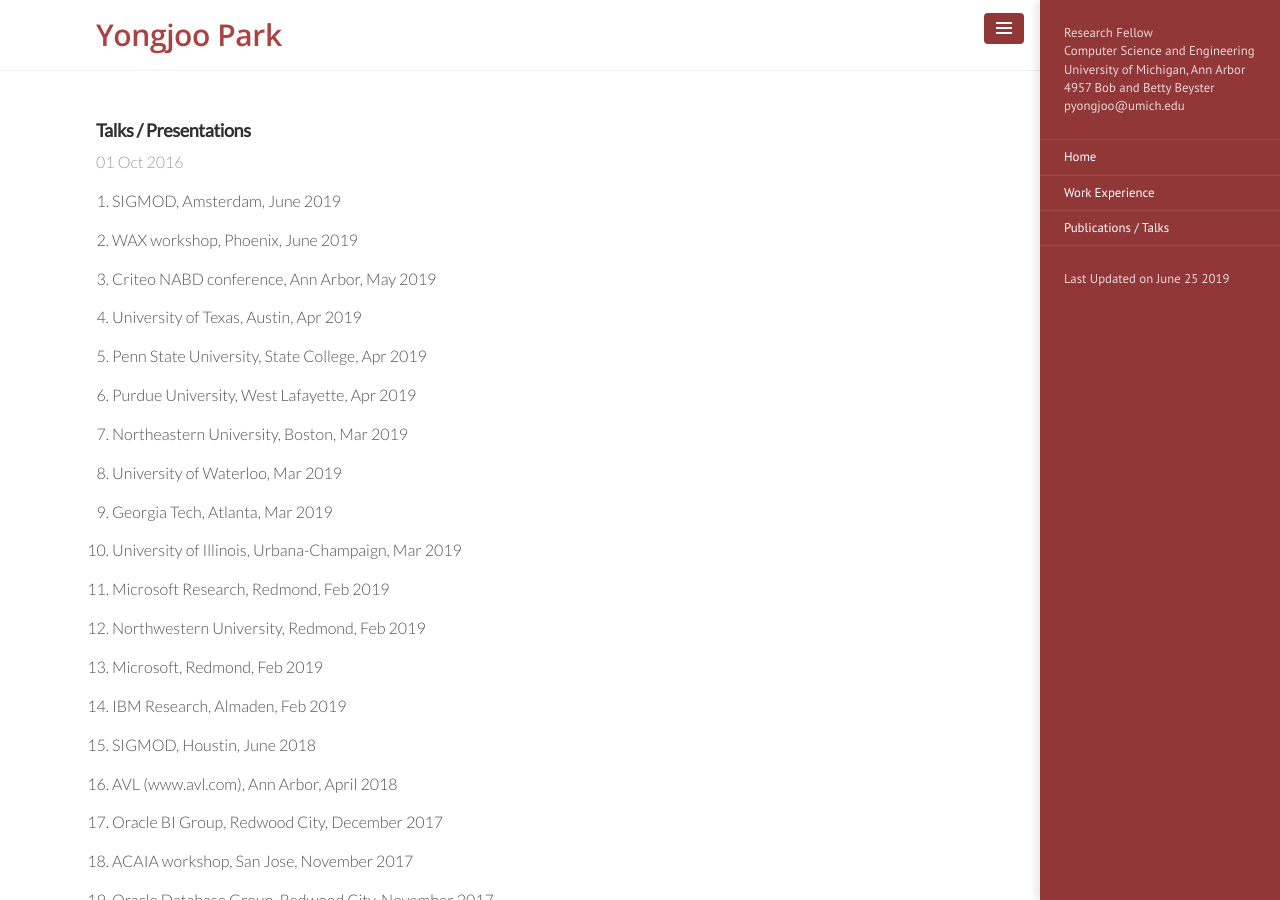
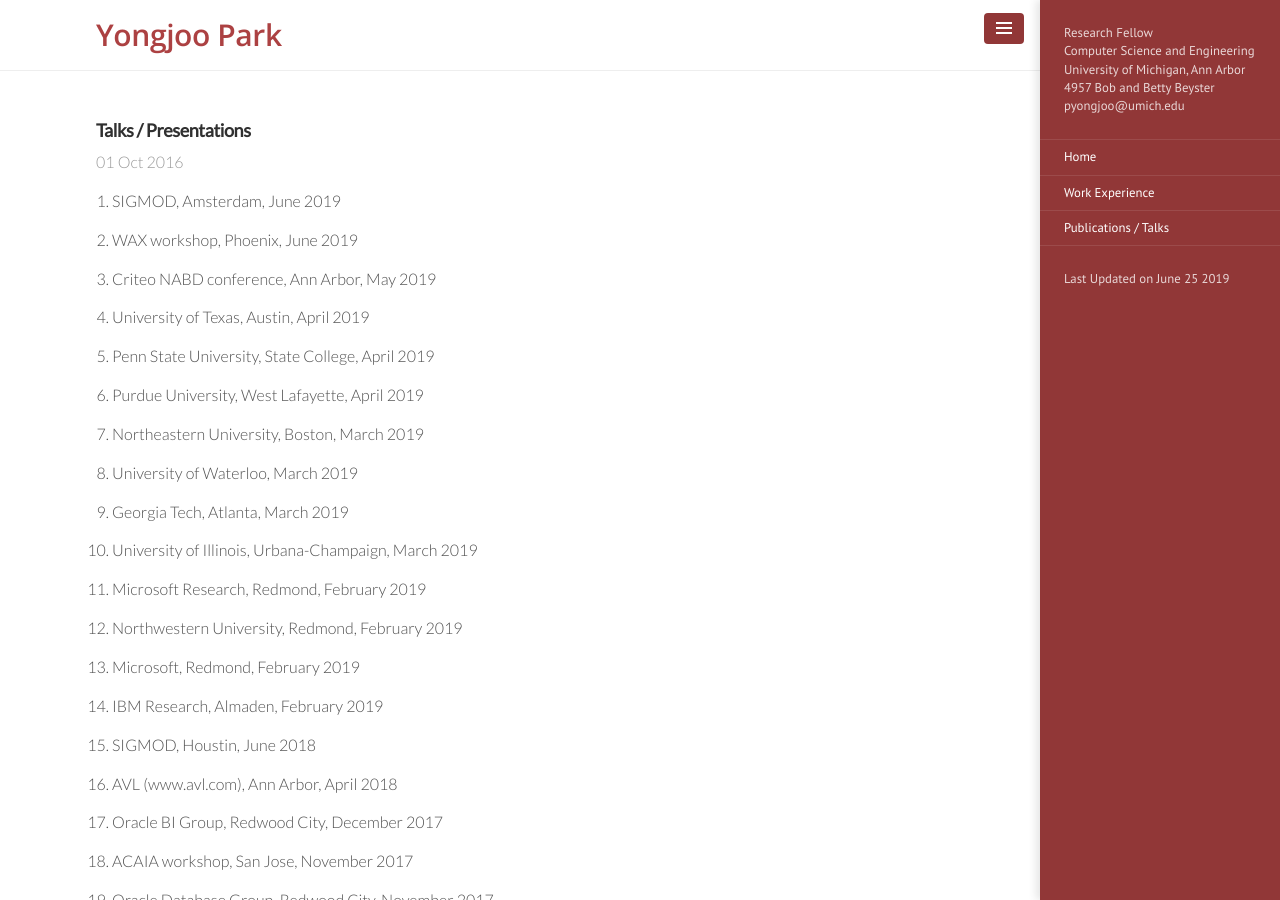
Before and after one commit to pyongjoo/pyongjoo.github.io, a Jekyll site: the page built from _publications/2016-10-01-talks.md, in a window 1280 px wide and 900 px high. Built offline with Jekyll 4.4.1, drawn with Linux system fonts in a browser that asks for light colours.

Commit message:
Update 2016-10-01-talks.md

```diff
--- a/_publications/2016-10-01-talks.md
+++ b/_publications/2016-10-01-talks.md
@@ -9,27 +9,27 @@ title: Talks / Presentations
 
 1. Criteo NABD conference, Ann Arbor, May 2019
 
-1. University of Texas, Austin, Apr 2019
+1. University of Texas, Austin, April 2019
 
-1. Penn State University, State College, Apr 2019
+1. Penn State University, State College, April 2019
 
-1. Purdue University, West Lafayette, Apr 2019
+1. Purdue University, West Lafayette, April 2019
 
-1. Northeastern University, Boston, Mar 2019
+1. Northeastern University, Boston, March 2019
 
-1. University of Waterloo, Mar 2019
+1. University of Waterloo, March 2019
 
-1. Georgia Tech, Atlanta, Mar 2019
+1. Georgia Tech, Atlanta, March 2019
 
-1. University of Illinois, Urbana-Champaign, Mar 2019
+1. University of Illinois, Urbana-Champaign, March 2019
 
-1. Microsoft Research, Redmond, Feb 2019
+1. Microsoft Research, Redmond, February 2019
 
-1. Northwestern University, Redmond, Feb 2019
+1. Northwestern University, Redmond, February 2019
 
-1. Microsoft, Redmond, Feb 2019
+1. Microsoft, Redmond, February 2019
 
-1. IBM Research, Almaden, Feb 2019
+1. IBM Research, Almaden, February 2019
 
 1. SIGMOD, Houstin, June 2018
 
```
